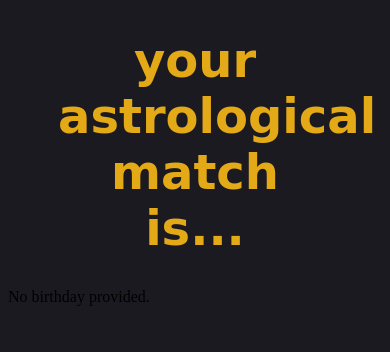
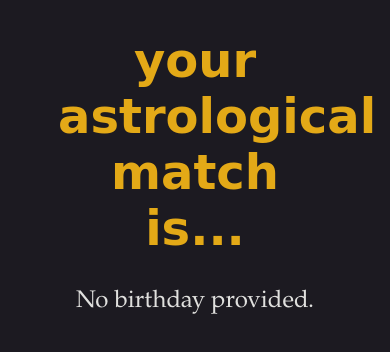
Before and after one commit to earthfaerie/eldenringbirthday, a plain HTML site: page public/result.html in a window 390 px wide. Drawn offline with Linux system fonts and the light colour scheme; a web font is replaced by a local one.

Commit message:
updated AGAIN

```diff
--- a/style.css
+++ b/style.css
@@ -83,9 +83,21 @@ button {
   h2 {
     font-size: 2rem;
   }
+  h4 {
+    font-size: 1.2rem;
+  }
   p {
     font-size: 1.5rem;
   }
+}
+
+#weaponResult {
+  color: #e0e0de;
+  font-family: 'Book Antiqua', serif;
+  font-size: 1.5rem;
+  margin-left: 50px;
+  margin-right: 50px;
+  text-align: center;
 }
 
 img {
```
